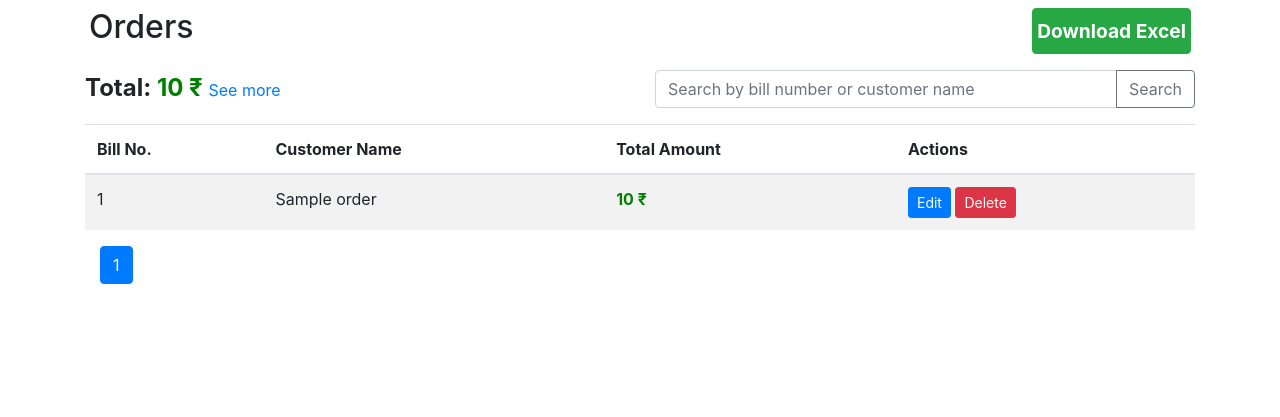
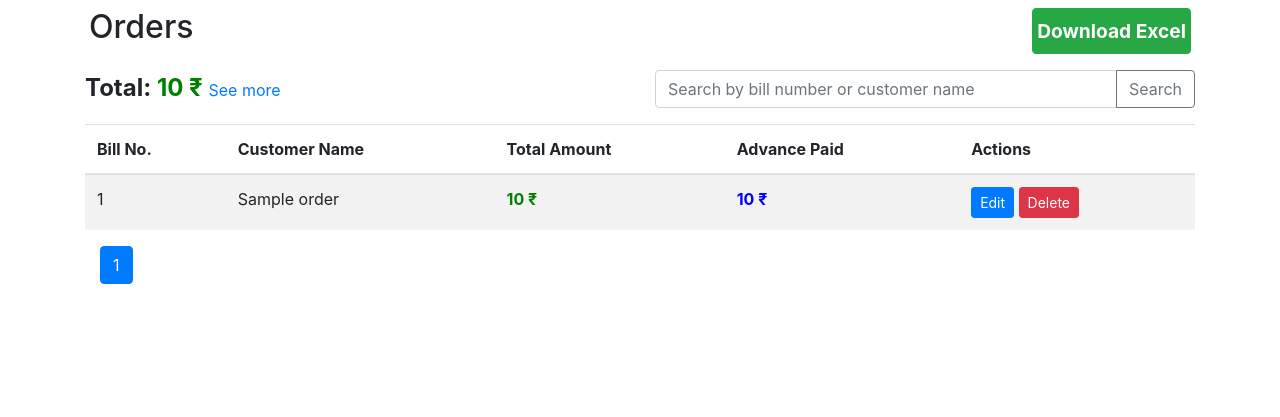
Before and after one commit to henishpatel9045/sweetDealerDataEntry, a Django app: page /order/list/ in a window 1280 px wide. Shown: the part 56-473 px from the top of the page. Run offline with Django 4.2, Linux system fonts and the light colour scheme; a user stored in the database is signed in; tables that the repository leaves empty hold one stand-in row (values such as "Sample post"); some libraries are stand-ins or nearby versions.

Commit message:
amount paid added in order list

```diff
--- a/core/templates/order/list_orders.html
+++ b/core/templates/order/list_orders.html
@@ -40,6 +40,7 @@
         <th>Date</th>
         {% endcomment %}
         <th>Total Amount</th>
+        <th>Advance Paid</th>
         {% comment %}
         <th>Delivered</th>
         {% endcomment %}
@@ -56,6 +57,9 @@
         {% endcomment %}
         <td style="color: green; font-weight: bold">
           {{ order.total_amount|intcomma }} ₹
+        </td>
+        <td style="color: blue; font-weight: bold">
+          {{ order.amount_paid|intcomma }} ₹
         </td>
         {% comment %}
         <td>
```
